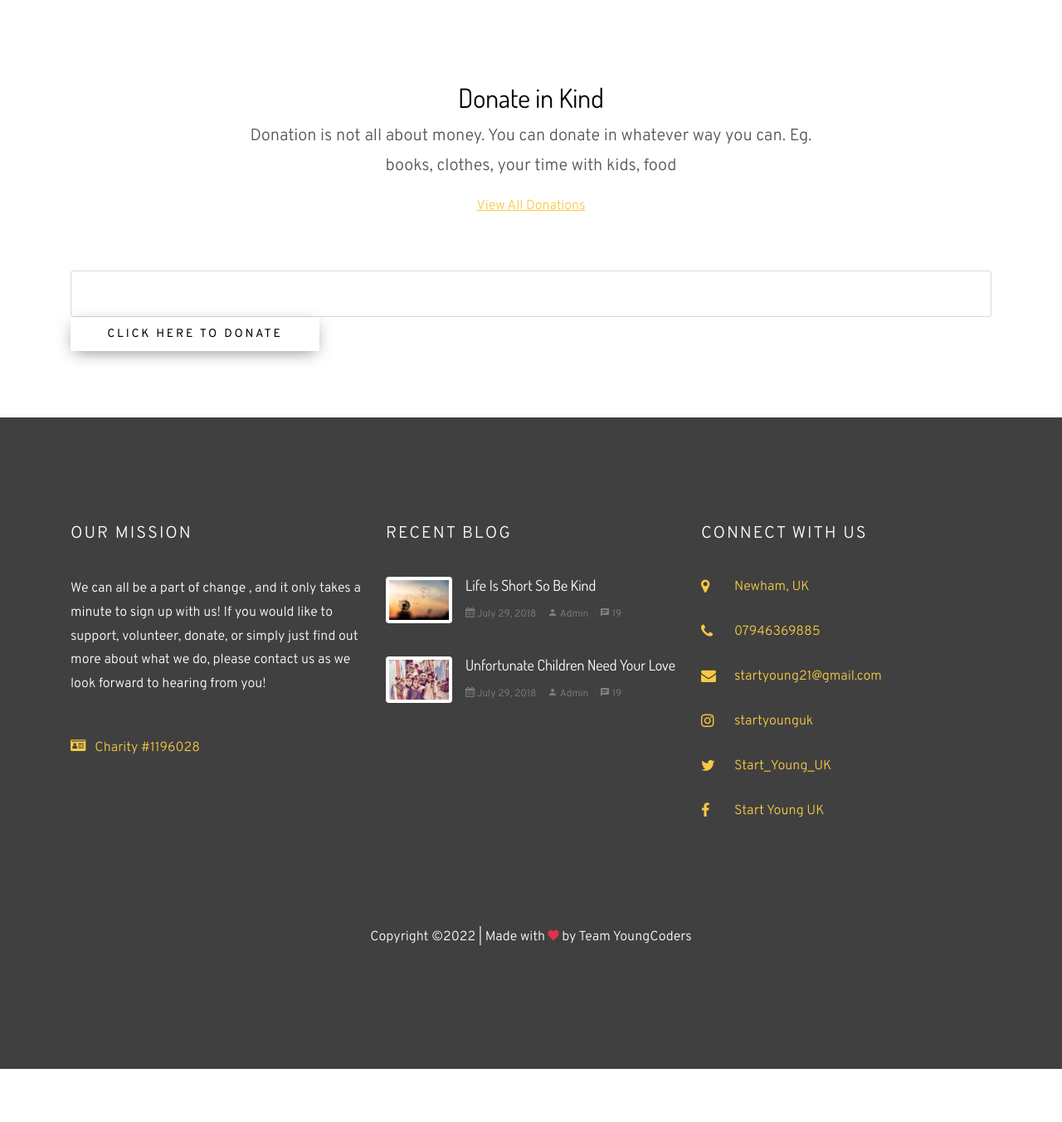
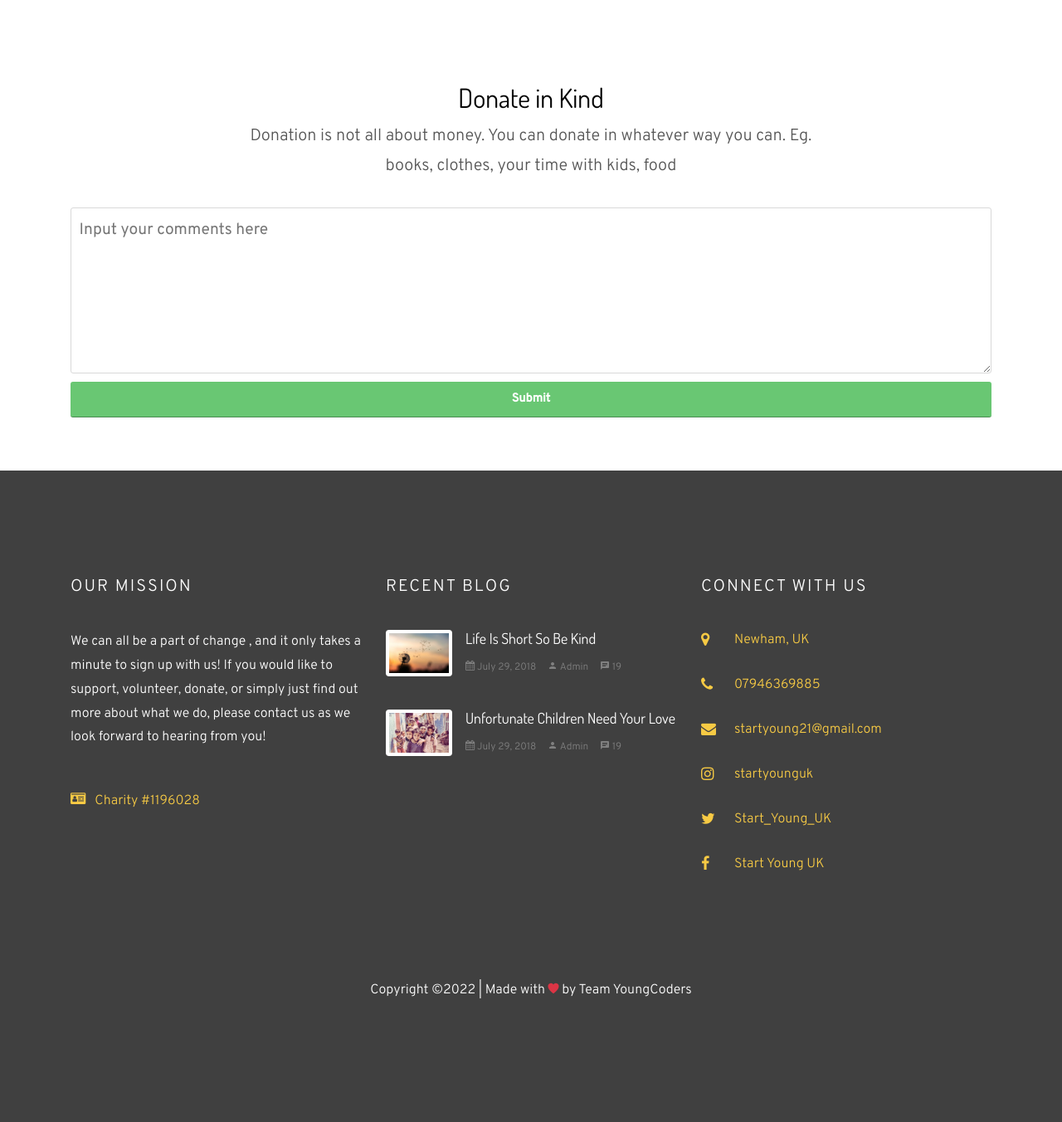
Before and after one commit to styuk1234/StartYoungUK-Website, a Django app: page /sponsor/ in a window 1280 px wide. Shown: the part 1041-2393 px from the top of the page at 83% size. Before the commit the page ends 2329 px from the top, so only its background shows below. Run offline with Django 4.2, Linux system fonts and the light colour scheme; parts of the project's set-up code (start-up, migrations or seed data) failed here and were passed over; some libraries are stand-ins or nearby versions; some web fonts are replaced.

Commit message:
minor fixes

```diff
--- a/home/templates/base.html
+++ b/home/templates/base.html
@@ -161,14 +161,14 @@
             <li id="nav-buddy" class="nav-item"><a href="{% url 'buddy-system' %}" class="nav-link">The Buddy System</a></li>
             <li id="nav-contact" class="nav-item"><a href="{% url 'contact-us' %}" class="nav-link">Contact</a></li>
             {% if user.is_authenticated %}
-            <div class="dropdown">
+            <div class="dropdown" style="margin-top: 22px;">
             <li id="nav-userhome" class="nav-item"><a href="{% url 'userhome' %}" class="nav-link">{{user.username}}</a></li>
             <div class="dropdown-content">
               <a href="{% url 'profile' %}">Update Profile</a>
               <a href="{% url 'sdp' %}">Systematic Donation Plan</a>
               <a href="{% url 'mentor' %}">Mentor a Child</a>
             </div>
-            </div>
+          </div>
             <li id="nav-logout" class="nav-item"><a href="{% url 'logout' %}" class="nav-link">Logout</a></li>
             {% else %}
             <li id="nav-login" class="nav-item"><a href="{% url 'login' %}" class="nav-link">Login</a></li>
--- a/home/templates/buddy.html
+++ b/home/templates/buddy.html
@@ -35,7 +35,7 @@
             <p class="lead">BE A " BUDDY "</p>
               <p class="mb-5">We can all play a part. We are looking for” Start Young Buddies." Individuals that will sponsor a child for £5 per week. It is as easy as sacrificing the cost of one hot drink a week to support a child , which will assist with financial aid towards school uniform and basic needs. The child will be enrolled one evening a week into a local community club. The club will assist, with the development of the young person achieving their full physical intellectual, social and spiritual potential as individuals, as responsible citizens and as members of the local national and international communities. A small donation of £5 can make a huge difference.</p>
 
-              <p class="mb-0" style="text-align: center;"><a href="#" class="btn btn-white px-3 py-2">Be a Buddy/Mentor</a></p>
+              <p class="mb-0" style="text-align: center;"><a href="{% url 'login' %}" class="btn btn-white px-3 py-2">Be a Buddy/Mentor</a></p>
             <br>
             <br>
             </div>
--- a/sponsor/templates/sponsor.html
+++ b/sponsor/templates/sponsor.html
@@ -21,7 +21,7 @@
     </div>
   </div>
 
-  <div class="site-section fund-raisers">
+  <div class="site-section fund-raisers" id="donate-money">
     <div class="container">
       <div class="row mb-3 justify-content-center">
         <div class="col-md-8 text-center">
@@ -45,13 +45,13 @@
     </div>
   </div> <!-- .section -->
 
-  <div class="site-section fund-raisers">
+  <div class="site-section fund-raisers" id="donate-in-kind">
     <div class="container">
       <div class="row mb-3 justify-content-center">
         <div class="col-md-8 text-center">
           <h2>Donate in Kind</h2>
           <p class="lead">Donation is not all about money. You can donate in whatever way you can. Eg. books, clothes, your time with kids, food</p>
-          <p class="mb-5"><a href="#" class="link-underline">View All Donations</a></p>
+          <!-- <p class="mb-5"><a href="#" class="link-underline">View All Donations</a></p> -->
         </div>
         </div>
         {% if messages %}
@@ -61,7 +61,8 @@
     {% endfor %}
 </ul>
 {% endif %}
-        <input style="text-align: center;"><button style="max-width: 300px;" data-toggle="modal" data-target="#donate-form" class="btn btn-white px-3 py-2">Click here to Donate</button></p>
+        <textarea placeholder="Input your comments here"></textarea>
+        <button>Submit</button>
 
       <div class="row">
 
--- a/users/views.py
+++ b/users/views.py
@@ -154,7 +154,7 @@ def mentor(request):
         if(x != -1):
             childx=Child.objects.get(child_id=x)
             if(childx.mentor==NULL):
-                recommended_child.append()
+                recommended_child.append(childx)
     return render(request, 'mentor.html', {'form':form, 'recommended_child':recommended_child})
 
 
```
